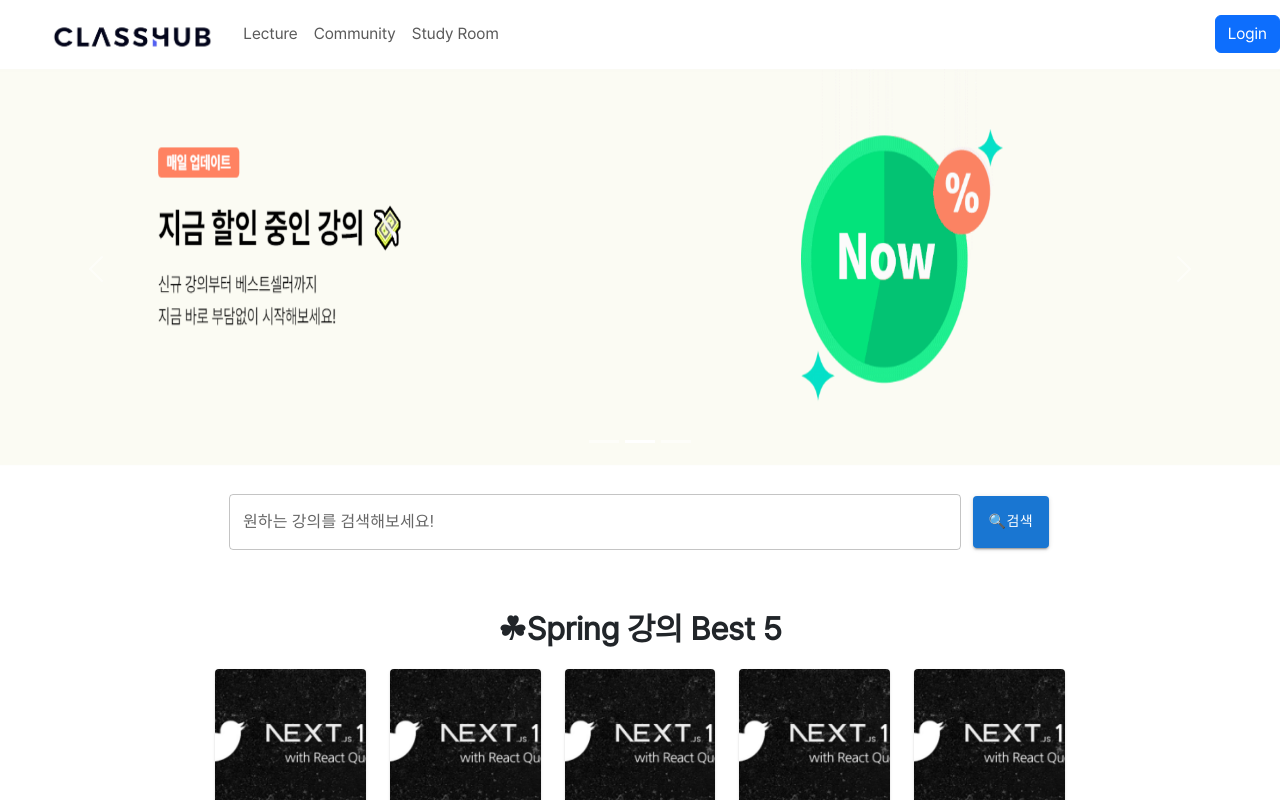
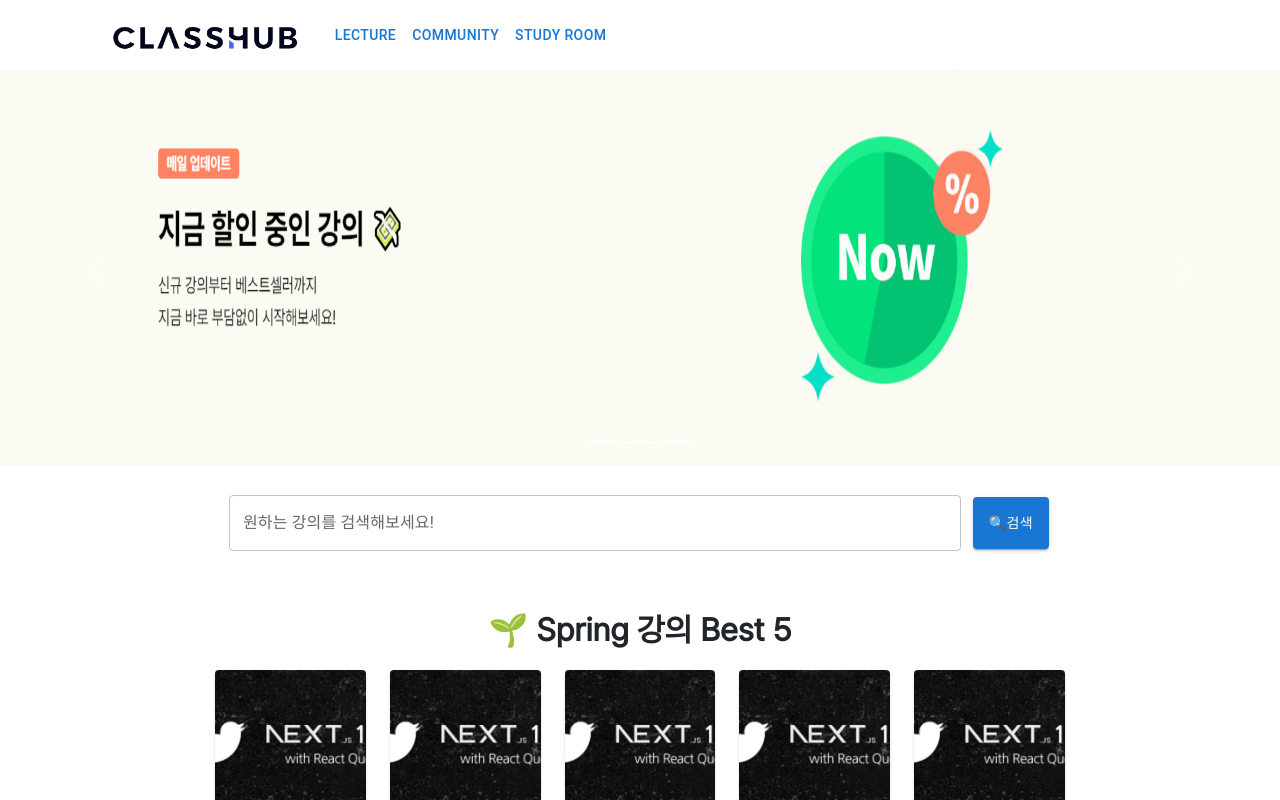
Before and after one commit to f17coders/ClassHub, a React (Vite) app in the folder frontend/: page / in a window 1280 px wide. Shown: the top 800 px of the page. Built offline with nearby package versions, Linux system fonts and the light colour scheme.

Commit message:
[feat] navbar mui로 수정중

```diff
--- a/frontend/src/components/Footer.jsx
+++ b/frontend/src/components/Footer.jsx
@@ -1,14 +1,19 @@
 import React from 'react'
 import { AppBar } from '@mui/material'
+import Grid from '@mui/material/Grid'
 
 function Footer() {
     return (
         <div>
             <AppBar position="static" style={{marginTop: "100px", backgroundColor:'#1d2364', height:'180px'}}>
-                <div variant="body1" color="inherit" style={{marginTop:'20px'}}>
-                    <p style={{fontWeight:800}}>Contact Us</p>
-                    <p>f17Coders<br/>ssafy 10th A810</p>
-                </div>
+                <Grid container color="inherit" style={{marginTop:'20px'}}>
+                    <Grid item xs={1}></Grid>
+                    <Grid item xs={8}>
+                        <p style={{fontWeight:800}}>Contact Us</p>
+                        <p>f17Coders<br/>ssafy 10th A810</p>
+                    </Grid>
+
+                </Grid>
             </AppBar>
         </div>
     )
--- a/frontend/src/components/LoginModal.jsx
+++ b/frontend/src/components/LoginModal.jsx
@@ -1,29 +1,70 @@
 import Modal from 'react-bootstrap/Modal'
-import Button from 'react-bootstrap/Button';
+import MainLogo from './../assets/MainLogo.png'
+import Button from 'react-bootstrap/Button'
 
 function LoginModal(props) {
 	return (
 		<Modal
 			{...props}
-            size="lg"
-            aria-labelledby="contained-modal-title-vcenter"
+			aria-labelledby="login-modal"
 			centered
 		>
-             <Modal.Header closeButton>
-                <Modal.Title id="contained-modal-title-vcenter">
-                Modal heading
+			<Modal.Header closeButton style={{margin: "0px 20px"}}>
+				<Modal.Title id="login-modal">
+					Login
 				</Modal.Title>
 			</Modal.Header>
 			<Modal.Body>
-                <h4>Centered Modal</h4>
-                <p>
-                내용
-                </p>
+				<div style={{
+					display:'flex',
+					padding: "70px 30px 100px 30px",
+					flexDirection:'column',
+					justifyContent:"center",
+					alignItems:"center"
+				}}>
+					<img src={MainLogo} alt="MainLogo" style={{width:'70%'}}/>
+					<div style={{marginTop:'20px', width:'70%'}}>
+						<Button style={{margin:'10px 0px', width:'100%', height:'50px'}} variant="outline-secondary">Log in with google</Button>
+						<Button style={{margin:'10px 0px', width:'100%', height:'50px'}} variant="outline-warning">Log in with kakao</Button>
+						<Button style={{margin:'10px 0px', width:'100%', height:'50px'}} variant="outline-success">Log in with naver</Button>
+					</div>
+				</div>
 			</Modal.Body>
-            <Modal.Footer>
-                <Button onClick={props.onHide}>Close</Button>
-            </Modal.Footer>
 		</Modal>
 	)
 }
+
+function NextModal(props) {
+	return (
+		<Modal
+			{...props}
+			aria-labelledby="login-modal"
+			centered
+		>
+			<Modal.Header closeButton style={{margin: "0px 20px"}}>
+				<Modal.Title id="login-modal">
+					Login
+				</Modal.Title>
+			</Modal.Header>
+			<Modal.Body>
+				<div style={{
+					display:'flex',
+					padding: "70px 30px 100px 30px",
+					flexDirection:'column',
+					justifyContent:"center",
+					alignItems:"center"
+				}}>
+					<h2>추가 정보</h2>
+					<div style={{marginTop:'20px', width:'70%'}}>
+						<Button style={{margin:'10px 0px', width:'100%', height:'50px'}} variant="outline-secondary">Log in with google</Button>
+						<Button style={{margin:'10px 0px', width:'100%', height:'50px'}} variant="outline-warning">Log in with kakao</Button>
+						<Button style={{margin:'10px 0px', width:'100%', height:'50px'}} variant="outline-success">Log in with naver</Button>
+					</div>
+
+				</div>
+			</Modal.Body>
+		</Modal>
+	)
+}
+
 export default LoginModal
--- a/frontend/src/components/Navbar.jsx
+++ b/frontend/src/components/Navbar.jsx
@@ -1,31 +1,78 @@
-import { Container, Nav, Navbar } from "react-bootstrap"
-import Button from 'react-bootstrap/Button'
+import Appbar from '@mui/material/AppBar'
+import Grid from '@mui/material/Grid'
+import Button from '@mui/material/Button'
+import Box from '@mui/material/Box'
+import { Link } from 'react-router-dom'
 import MainLogo from './../assets/MainLogo.png'
-import { useState } from "react"
-import LoginModal from "./LoginModal"
+
 
 function NavbarComponent() {
-	const [modalShow, setModalShow] = useState(false)
+	return (
+		<Appbar
+			position='static'
+			color='transparent'
+			sx={{
+				padding: '10px 0px'
+			}}
+		>
 
-	return (
-		<Navbar style={{backgroundColor:'white'}}>
-			<Container>
-				<Navbar.Brand href="/">
-					<img
-						src={MainLogo}
-						width='170px'
-						className="d-inline-block align-top"
-					/>
-				</Navbar.Brand>
-				<Nav className="me-auto">
-					<Nav.Link href="/lecture">Lecture</Nav.Link>
-					<Nav.Link href="/community">Community</Nav.Link>
-					<Nav.Link href="/studyroom">Study Room</Nav.Link>
-				</Nav>
-			</Container>
-			<Button onClick={() => setModalShow(true)}>Login</Button>
-			<LoginModal show={modalShow} onHide={() => setModalShow(false)}/>
-		</Navbar>
+			<Grid container alignItems="center">
+				<Grid item xs={1}></Grid>
+				<Grid item xs={8} sx={{ display: 'flex', alignItems:'center'}}>
+					<Link to='/'>
+						<img src={MainLogo} alt='HOME' style={{ width: '200px', marginRight: '20px' }}></img>
+					</Link>
+					<Box sx={{display: {xs:'none', md:'flex'}}}>
+						<Link to='/lecture'>
+							<Button>Lecture</Button>
+						</Link>
+						<Link to='/community'>
+							<Button>Community</Button>
+						</Link>
+						<Link to='/studyroom'>
+							<Button>Study Room</Button>
+						</Link>
+					</Box>
+
+				</Grid>
+
+			</Grid>
+		</Appbar>
 	)
 }
 export default NavbarComponent
+
+
+
+// import { Container, Nav, Navbar } from "react-bootstrap"
+// import Button from 'react-bootstrap/Button'
+// import MainLogo from './../assets/MainLogo.png'
+// import { useState } from "react"
+// import LoginModal from "./LoginModal"
+
+
+// function NavbarComponent() {
+// 	const [modalShow, setModalShow] = useState(false)
+
+// 	return (
+// 		<Navbar style={{backgroundColor:'white'}}>
+// 			<Container>
+// 				<Navbar.Brand href="/">
+// 					<img
+// 						src={MainLogo}
+// 						width='170px'
+// 						className="d-inline-block align-top"
+// 					/>
+// 				</Navbar.Brand>
+// 				<Nav className="me-auto">
+// 					<Nav.Link href="/lecture">Lecture</Nav.Link>
+// 					<Nav.Link href="/community">Community</Nav.Link>
+// 					<Nav.Link href="/studyroom">Study Room</Nav.Link>
+// 				</Nav>
+// 				<Button variant="light" onClick={() => setModalShow(true)}>Login</Button>
+// 				<LoginModal show={modalShow} onHide={() => setModalShow(false)}/>
+// 			</Container>
+// 		</Navbar>
+// 	)
+// }
+// export default NavbarComponent
--- a/frontend/src/pages/Home.jsx
+++ b/frontend/src/pages/Home.jsx
@@ -7,7 +7,7 @@ function Home() {
 		<div>
 			<Banner/>
 			<Search/>
-			<Recommend title={'☘Spring 강의 Best 5'}/>
+			<Recommend title={'🌱 Spring 강의 Best 5'}/>
 			<Recommend title={'🎈Git 강의 Best 5'}/>
 			<Recommend title={'👍백엔드 개발자에게 추천해요'}/>
 		</div>
```
Lines whose indentation alone changed are shown as unchanged.
